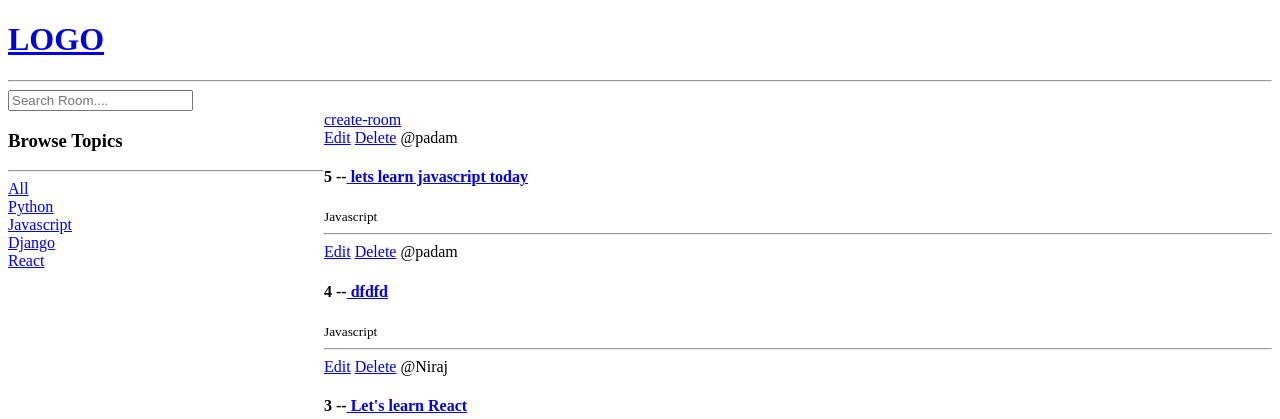
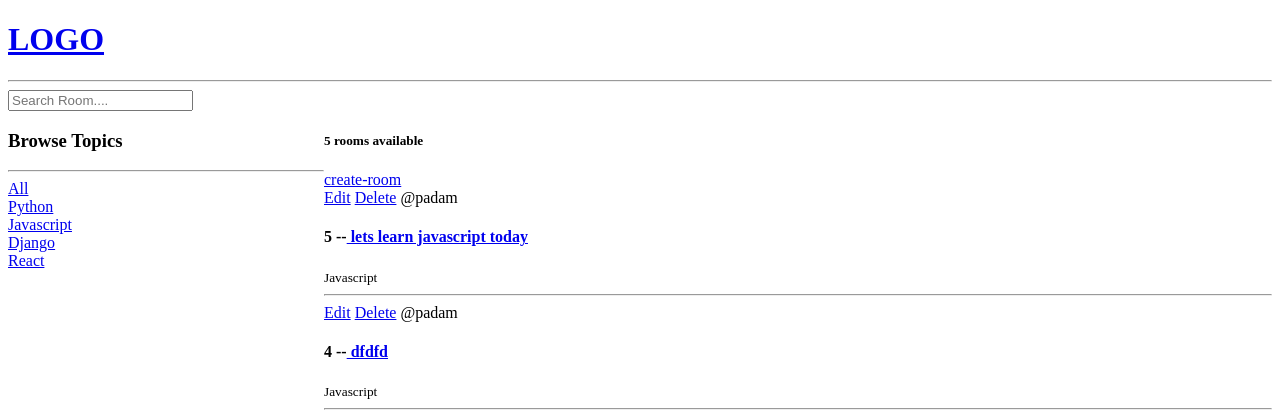
Before and after one commit to padamdamai/django-study-group, a Django app: page / in a window 1280 px wide. Shown: the top 419 px of the page. Run offline with Django 5.2, Linux system fonts and the light colour scheme; data comes from the database, SQL or seed files in the repository.

Commit message:
added count_room

```diff
--- a/base/templates/base/home.html
+++ b/base/templates/base/home.html
@@ -24,6 +24,7 @@
         {% endfor %}
     </div>
  <div>
+    <h5>{{room_count}} rooms available</h5>
     <a href="{% url 'create-room' %}">create-room</a>
     <div>
         {% for i in rooms %}
--- a/base/views.py
+++ b/base/views.py
@@ -1,21 +1,22 @@
 from django.shortcuts import render,redirect
 from .models import Room,Topic
 from .forms import RoomForm
+from django.db.models import Q
 
-
-# rooms = [
-#     {'id':1,'name':'lets learn python'},
-#     {'id':2,'name':'Design with me'},
-#     {'id':3,'name':'FrontEnd developers'},
-# ]
 
 def home(request):
     q =request.GET.get('q') if request.GET.get('q') != None else ''
-    rooms = Room.objects.filter(topic__name__icontains = q)
-    topics =Topic.objects.all()
+    rooms = Room.objects.filter(
+        Q(topic__name__icontains = q) |
+        Q(name__icontains = q) |
+        Q(description__icontains = q)
+        )
+    rooms_count = rooms.count()
+    topics = Topic.objects.all()
     context = {
         'rooms':rooms,
-        'topic':topics
+        'topic':topics,
+        'room_count':rooms_count
                }
     return render(request,'base/home.html',context)
 
```
